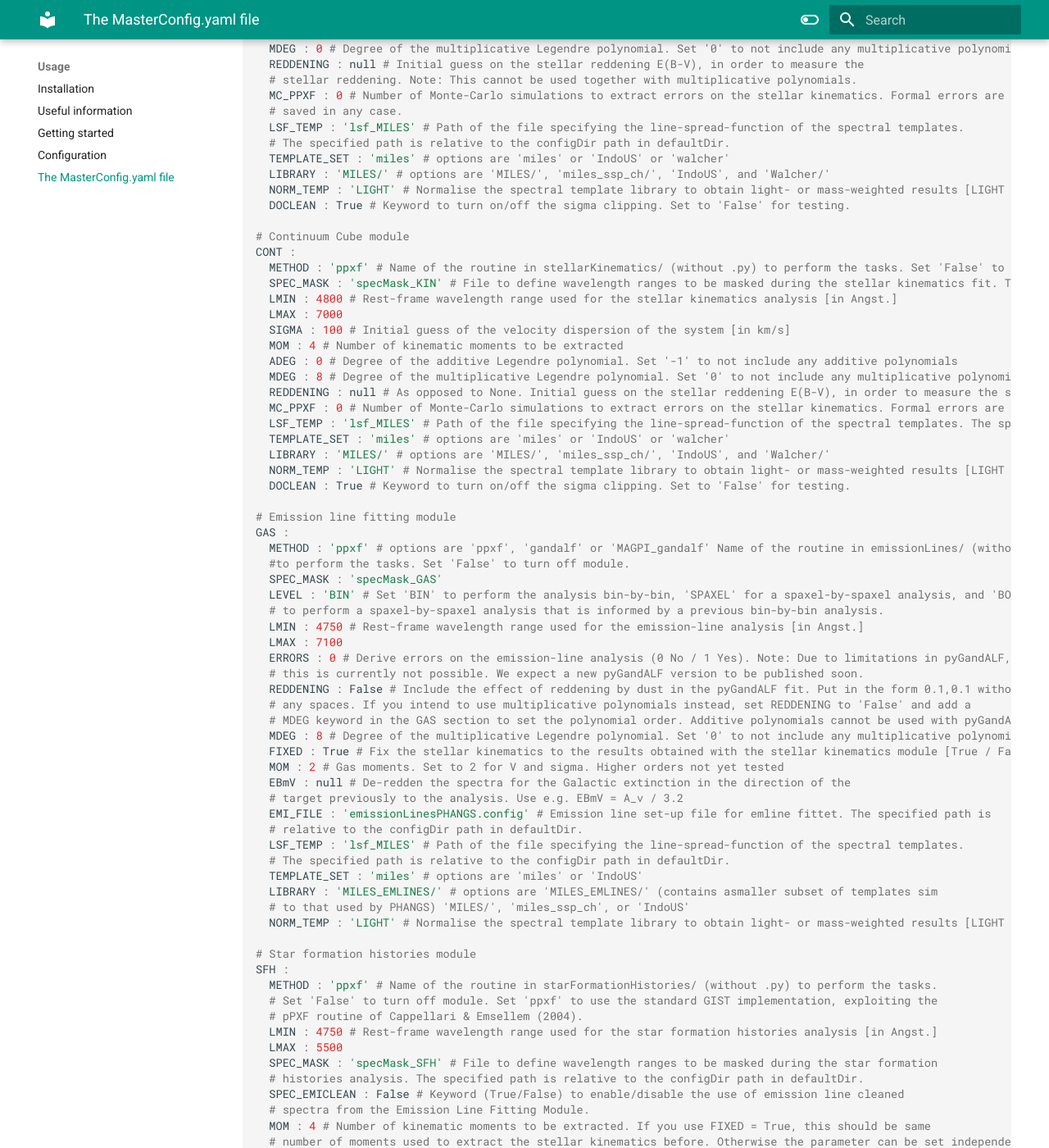
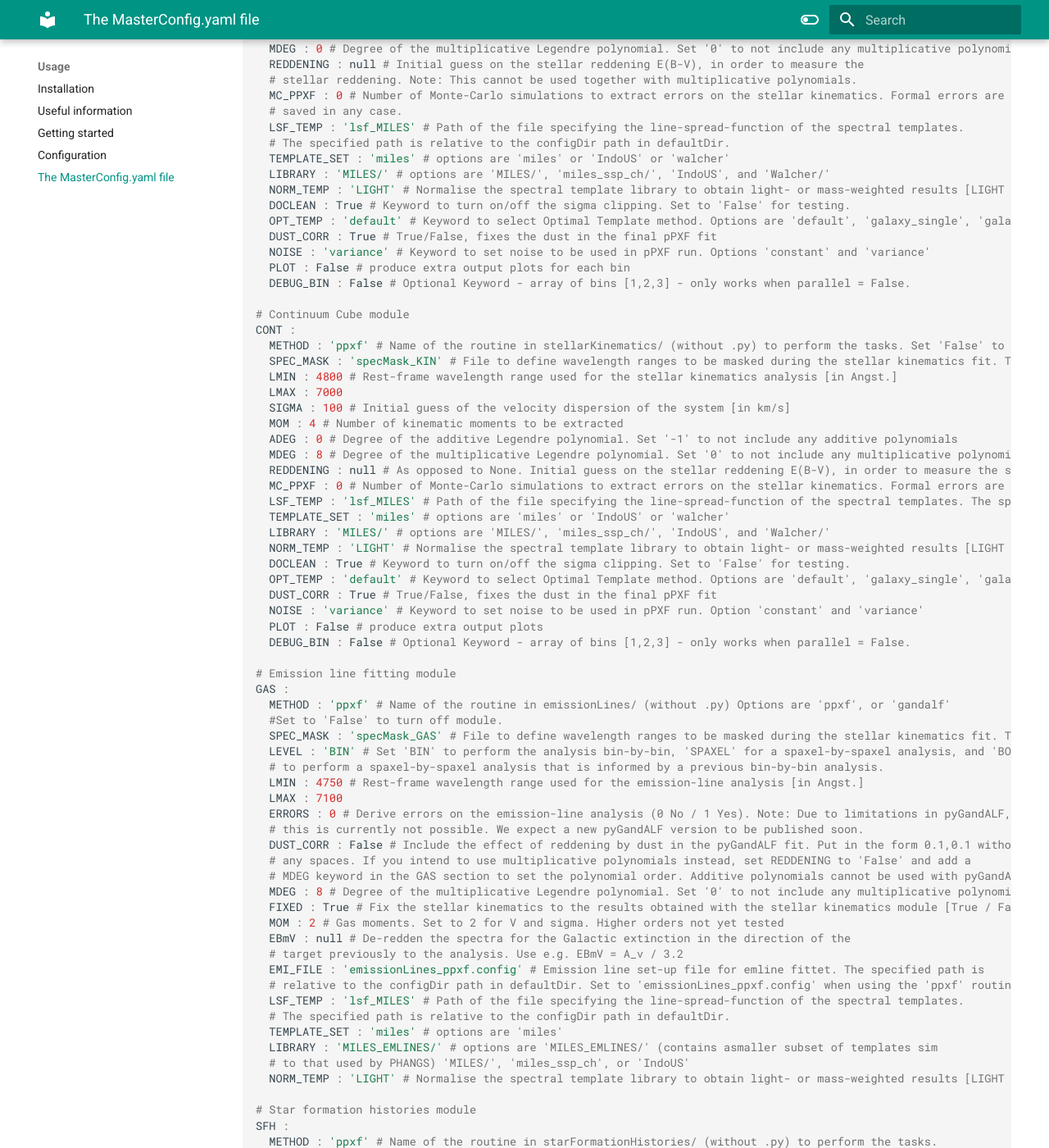
Before and after one commit to geckos-survey/gist-documentation, an MkDocs documentation site: the page built from docs/usage/masterconfig.md, in a window 1280 px wide and 1400 px high, scrolled down 1511 px. Shown: the whole window at 82% size. Built offline with MkDocs 1.6.1 and Material for MkDocs 9.7.7, drawn with Linux system fonts in a browser that asks for light colours; some of the changed text lies outside the part shown.

Commit message:
Update masterconfig.md

```diff
--- a/docs/usage/masterconfig.md
+++ b/docs/usage/masterconfig.md
@@ -28,7 +28,7 @@ READ_DATA :
   # Keep in mind to clean output directory after running in DEBUG mode!
   ORIGIN : 14,14 # Origin of the coordinate system in pixel coordinates: x,y (Indexing starts at 0).
   LMIN_TOT : 4750 # Spectra are shortened to the rest-frame wavelength range defined by LMIN_TOT and LMAX_TOT.
-  # Note that this wavelength range should be longer than all other wavelength ranges supplied to the modules
+  # Note that this wavelength range should be equal to or longer than all other wavelength ranges supplied to the subsequent modules
   # [in Angst.]
   LMAX_TOT : 7100
   LMIN_SNR : 4750 # Rest-frame wavelength range used for the signal-to-noise calculation [in Angst.]
@@ -80,6 +80,11 @@ KIN :
   LIBRARY : 'MILES/' # options are 'MILES/', 'miles_ssp_ch/', 'IndoUS', and 'Walcher/'
   NORM_TEMP : 'LIGHT' # Normalise the spectral template library to obtain light- or mass-weighted results [LIGHT / MASS]
   DOCLEAN : True # Keyword to turn on/off the sigma clipping. Set to 'False' for testing.
+  OPT_TEMP : 'default' # Keyword to select Optimal Template method. Options are 'default', 'galaxy_single', 'galaxy_set'
+  DUST_CORR : True # True/False, fixes the dust in the final pPXF fit
+  NOISE : 'variance' # Keyword to set noise to be used in pPXF run. Options 'constant' and 'variance'
+  PLOT : False # produce extra output plots for each bin
+  DEBUG_BIN : False # Optional Keyword - array of bins [1,2,3] - only works when parallel = False.
 
 # Continuum Cube module
 CONT :
@@ -98,19 +103,24 @@ CONT :
   LIBRARY : 'MILES/' # options are 'MILES/', 'miles_ssp_ch/', 'IndoUS', and 'Walcher/'
   NORM_TEMP : 'LIGHT' # Normalise the spectral template library to obtain light- or mass-weighted results [LIGHT / MASS]
   DOCLEAN : True # Keyword to turn on/off the sigma clipping. Set to 'False' for testing.
+  OPT_TEMP : 'default' # Keyword to select Optimal Template method. Options are 'default', 'galaxy_single', 'galaxy_set'
+  DUST_CORR : True # True/False, fixes the dust in the final pPXF fit
+  NOISE : 'variance' # Keyword to set noise to be used in pPXF run. Option 'constant' and 'variance'
+  PLOT : False # produce extra output plots
+  DEBUG_BIN : False # Optional Keyword - array of bins [1,2,3] - only works when parallel = False.
 
 # Emission line fitting module
 GAS :
-  METHOD : 'ppxf' # options are 'ppxf', 'gandalf' or 'MAGPI_gandalf' Name of the routine in emissionLines/ (without .py)
-  #to perform the tasks. Set 'False' to turn off module.
-  SPEC_MASK : 'specMask_GAS'
+  METHOD : 'ppxf' # Name of the routine in emissionLines/ (without .py) Options are 'ppxf', or 'gandalf'
+  #Set to 'False' to turn off module.
+  SPEC_MASK : 'specMask_GAS' # File to define wavelength ranges to be masked during the stellar kinematics fit. The specified path is relative to the configDir path in defaultDir.
   LEVEL : 'BIN' # Set 'BIN' to perform the analysis bin-by-bin, 'SPAXEL' for a spaxel-by-spaxel analysis, and 'BOTH'
   # to perform a spaxel-by-spaxel analysis that is informed by a previous bin-by-bin analysis.
   LMIN : 4750 # Rest-frame wavelength range used for the emission-line analysis [in Angst.]
   LMAX : 7100
   ERRORS : 0 # Derive errors on the emission-line analysis (0 No / 1 Yes). Note: Due to limitations in pyGandALF,
   # this is currently not possible. We expect a new pyGandALF version to be published soon.
-  REDDENING : False # Include the effect of reddening by dust in the pyGandALF fit. Put in the form 0.1,0.1 without
+  DUST_CORR : False # Include the effect of reddening by dust in the pyGandALF fit. Put in the form 0.1,0.1 without
   # any spaces. If you intend to use multiplicative polynomials instead, set REDDENING to 'False' and add a
   # MDEG keyword in the GAS section to set the polynomial order. Additive polynomials cannot be used with pyGandALF.
   MDEG : 8 # Degree of the multiplicative Legendre polynomial. Set '0' to not include any multiplicative polynomials.
@@ -118,11 +128,11 @@ GAS :
   MOM : 2 # Gas moments. Set to 2 for V and sigma. Higher orders not yet tested
   EBmV : null # De-redden the spectra for the Galactic extinction in the direction of the
   # target previously to the analysis. Use e.g. EBmV = A_v / 3.2
-  EMI_FILE : 'emissionLinesPHANGS.config' # Emission line set-up file for emline fittet. The specified path is
-  # relative to the configDir path in defaultDir.
+  EMI_FILE : 'emissionLines_ppxf.config' # Emission line set-up file for emline fittet. The specified path is
+  # relative to the configDir path in defaultDir. Set to 'emissionLines_ppxf.config' when using the 'ppxf' routine, and 'emissionLines_gandalf.config' when using the 'gandalf' routine.
   LSF_TEMP : 'lsf_MILES' # Path of the file specifying the line-spread-function of the spectral templates.
   # The specified path is relative to the configDir path in defaultDir.
-  TEMPLATE_SET : 'miles' # options are 'miles' or 'IndoUS'
+  TEMPLATE_SET : 'miles' # options are 'miles'
   LIBRARY : 'MILES_EMLINES/' # options are 'MILES_EMLINES/' (contains asmaller subset of templates sim
   # to that used by PHANGS) 'MILES/', 'miles_ssp_ch', or 'IndoUS'
   NORM_TEMP : 'LIGHT' # Normalise the spectral template library to obtain light- or mass-weighted results [LIGHT / MASS]
@@ -155,10 +165,15 @@ SFH :
   NORM_TEMP : 'LIGHT' # Normalise the spectral template library to obtain light- or mass-weighted results
   # [LIGHT / MASS]
   DOCLEAN : True # Keyword to turn on/off the sigma clipping. Set to 'False' for testing.
+  OPT_TEMP : 'default' # Keyword to select Optimal Template method. Options are 'default', 'galaxy_single', 'galaxy_set'
+  DUST_CORR : True # True/False, fixes the dust in the final pPXF fit
+  NOISE : 'variance' # Keyword to set noise to be used in pPXF run. Option 'constant' and 'variance'
+  PLOT : False # produce extra output plots
+  DEBUG_BIN : False # Optional Keyword - array of bins [1,2,3] - only works when parallel = False.
 
 # Line strenghts module
 LS :
-  METHOD : False #'default' # Name of the routine in lineStrengths/ (without .py) to perform the tasks.
+  METHOD : 'default' # Name of the routine in lineStrengths/ (without .py) to perform the tasks.
   # Set 'False' to turn off module. Set 'default' to use the standard GIST implementation, exploiting the
   # routines of Kuntschner et al. (2006) and Martin-Navarro et al. (2018).
   TYPE : 'SPP' # Set 'LS' to only measure line strength indices, or 'SPP' to also match these indices
```
Also changed, not shown: other parts of docs/usage/masterconfig.md (+4 -4 lines).
